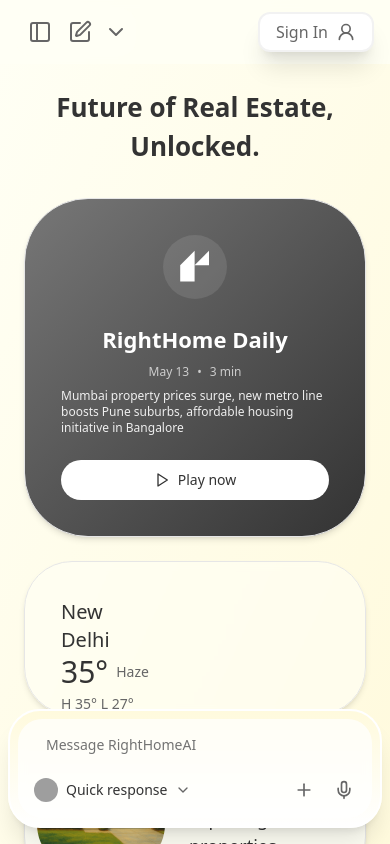
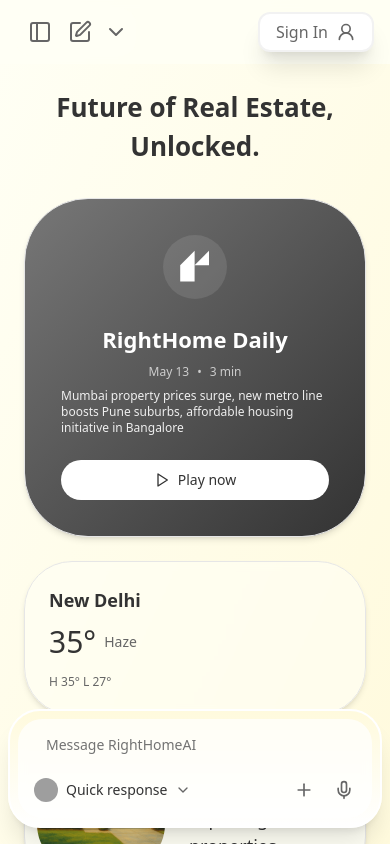
Before and after one commit to Propit-AI/Prem-RightHomeAI, a Next.js app: page / in a window 390 px wide. Built offline with nearby package versions, Linux system fonts and the light colour scheme; grey boxes are pictures that could not be loaded.

Commit message:
enhance UI

```diff
--- a/app/chat/page.tsx
+++ b/app/chat/page.tsx
@@ -55,7 +55,7 @@ return (
                 <h1 className="text-2xl md:text-4xl font-bold text-start text-[#333333] mb-80 md:mb-0">
                     Hey, what's on your mind today?
                 </h1>
-                <div className="w-full max-w-3xl absolute bottom-2 md:relative mt-6">
+                <div className="w-full max-w-3xl fixed bottom-2 md:relative mt-6">
                     <div className="text-[#666666] md:hidden text-sm md:text-base">
                     <ChatSuggestions />
                     </div>
--- a/app/page.tsx
+++ b/app/page.tsx
@@ -159,15 +159,15 @@ export default function DiscoverContent() {
                 onClick={handleBuyingGuideClick}
               >
                 <CardContent className="p-3 flex flex-col gap-4">
-                  <div className="md:w-40 md:h-40 w-32 h-32 p-6 flex flex-col justify-between">
-                    <h1 className="text-xl font-medium">New Delhi</h1>
+                  <div className="md:w-40 md:h-40 w-32 h-32 md:p-6 p-3 flex flex-col justify-between">
+                    <h1 className="text-lg md:text-xl font-semibold">New Delhi</h1>
                     <div className="flex items-end">
                         <span className="text-3xl md:text-5xl font-medium">35°</span>
                         <span className="text-sm text-[#666666] ml-2 mb-2 font-medium">
                             Haze
                         </span>
                     </div>
-                    <div className="text-sm text-[#666666] mt-1 font-medium">
+                    <div className="text-xs md:text-sm text-[#666666] mt-1 font-medium">
                         H 35° L 27°
                       </div>
                   </div>
```
